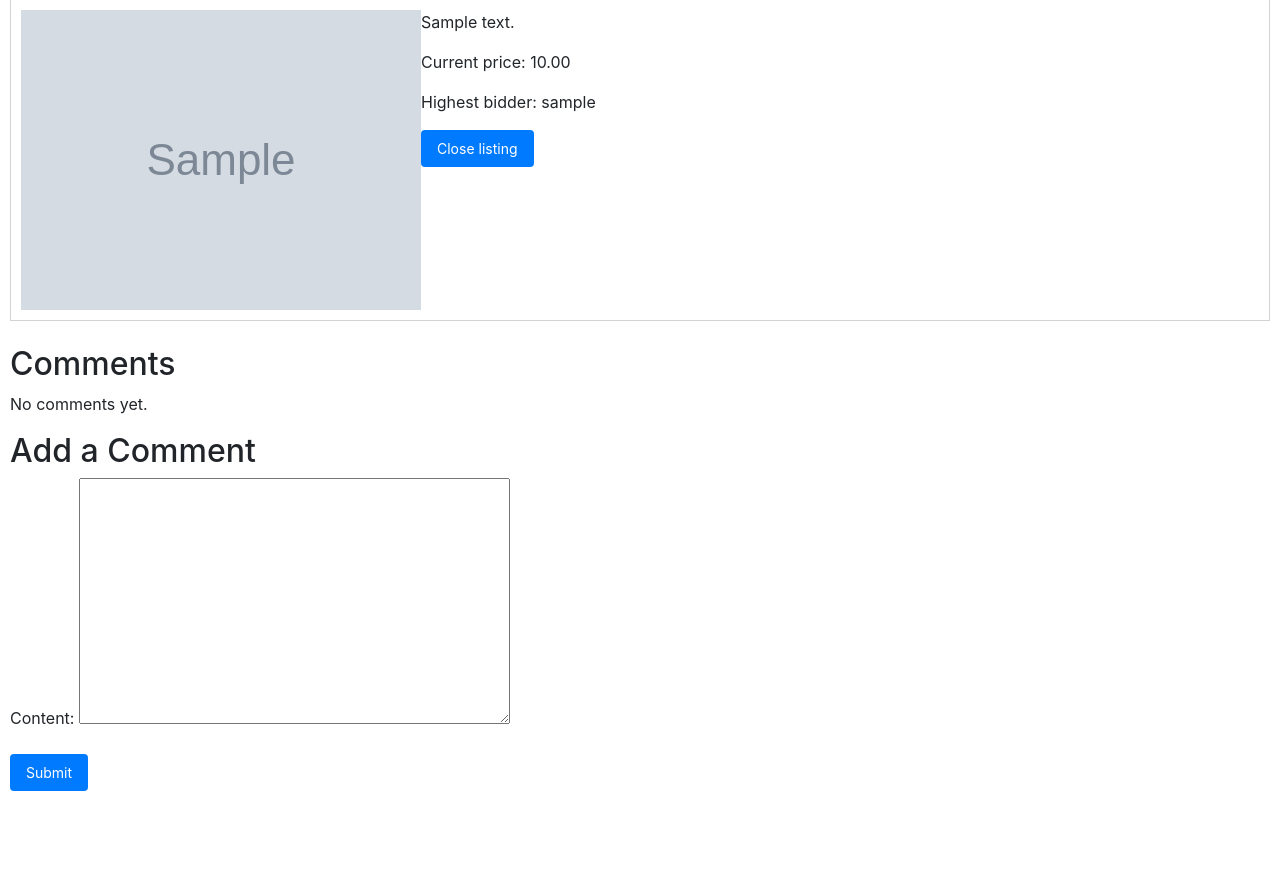
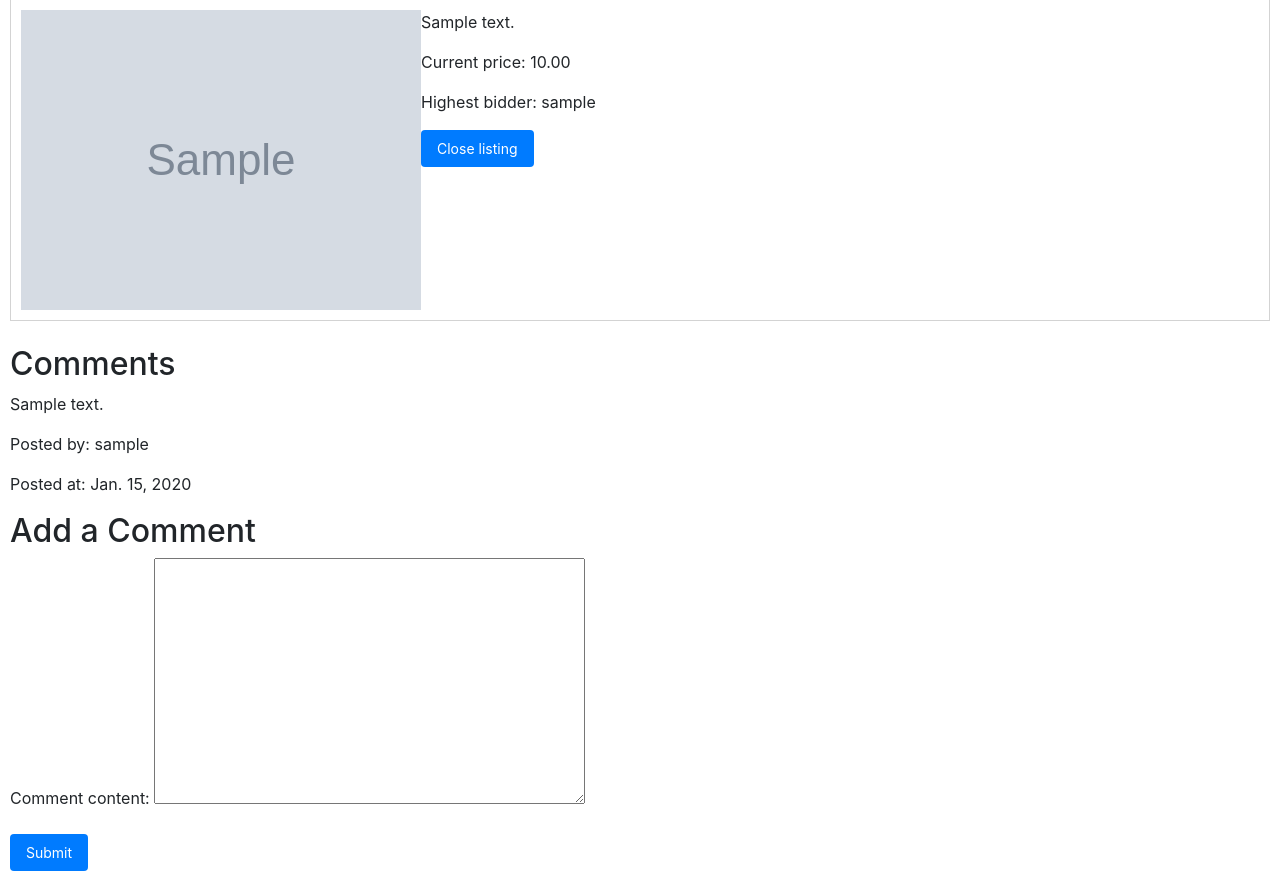
Before and after one commit to ZayRex/e-commerce-django, a Django app: page /1 in a window 1280 px wide. Shown: the part 210-1091 px from the top of the page. Before the commit the page ends 1001 px from the top, so only its background shows below. Run offline with Django 3.2, Linux system fonts and the light colour scheme; a user stored in the database is signed in; tables that the repository leaves empty hold one stand-in row (values such as "Sample post"); grey boxes marked "Sample" are stand-in pictures; some libraries are stand-ins or nearby versions.

Commit message:
complete comment function

```diff
--- a/auctions/forms.py
+++ b/auctions/forms.py
@@ -1,5 +1,5 @@
 from django import forms
-from .models import AuctionListing
+from .models import AuctionListing, Comment
 
 class ListingForm(forms.ModelForm):
 
@@ -7,5 +7,7 @@ class ListingForm(forms.ModelForm):
         model = AuctionListing
         fields = ['title', 'description', 'current_price', 'image_url', 'category']
 
-class CommentForm(forms.Form):
-    content = forms.CharField(widget=forms.Textarea)
+class CommentForm(forms.ModelForm):
+    class Meta:
+        model = Comment
+        fields = ['comment_content']
--- a/auctions/models.py
+++ b/auctions/models.py
@@ -13,16 +13,16 @@ class AuctionListing(models.Model):
     current_price = models.DecimalField(max_digits=10, decimal_places=2, validators=[MinValueValidator(0.01)])
     image_url = models.URLField(blank=True, null=True)
     category = models.CharField(max_length=50, blank=True, null=True)
-    owner = models.ForeignKey(User, on_delete=models.CASCADE)
+    owner = models.ForeignKey(User, on_delete=models.CASCADE, related_name="listing_owner")
     creation_time = models.DateField(blank=True, null=True)
     highest_bidder = models.ForeignKey(User, on_delete=models.SET_NULL, blank=True, null=True, related_name='bids')
-    comments = models.ManyToManyField(User, through='Comment')
+    comments = models.ManyToManyField('Comment', blank=True, related_name='users_comments')
     is_active = models.BooleanField(default=True)
 
 class Comment(models.Model):
     listing = models.ForeignKey(AuctionListing, on_delete=models.CASCADE)
-    owner = models.ForeignKey(User, on_delete=models.CASCADE)
-    comment = models.TextField(max_length=500)
+    owner = models.ForeignKey(User, on_delete=models.CASCADE, related_name="Comment_owner")
+    comment_content = models.TextField(max_length=500)
     time = models.DateField()
 
 class Bid(models.Model):
--- a/auctions/templates/auctions/listing_page.html
+++ b/auctions/templates/auctions/listing_page.html
@@ -65,19 +65,21 @@
     <h2>Comments</h2>
 {% for comment in comments %}
     <div class="comment">
-        <p>{{ comment.content }}</p>
-        <p>Posted by: {{ comment.user.username }}</p>
-        <p>Posted at: {{ comment.created_at }}</p>
+        <p>{{ comment.comment_content }}</p>
+        <p>Posted by: {{ comment.owner.username }}</p>
+        <p>Posted at: {{ comment.time }}</p>
     </div>
 {% empty %}
     <p>No comments yet.</p>
 {% endfor %}
 
 <!-- Comment form -->
+{% if user.is_authenticated %}
     <h2>Add a Comment</h2>
     <form method="POST" action="{% url 'add_comment' listing.id %}">
         {% csrf_token %}
         {{ comment_form.as_p }}
         <button type="submit">Submit</button>
     </form>
+{% endif %}
 {% endblock %}
--- a/auctions/urls.py
+++ b/auctions/urls.py
@@ -9,5 +9,6 @@ urlpatterns = [
     path("register", views.register, name="register"),
     path("create_listing", views.create_listing, name="create_listing"),
     path("watchlist", views.watchlist, name="watchlist"),
-    path("<listing_id>", views.listing_page, name="listing_page")
+    path("<listing_id>", views.listing_page, name="listing_page"),
+    path("<listing_id>/add_comment",views.add_comment, name="add_comment")
 ]
--- a/auctions/views.py
+++ b/auctions/views.py
@@ -1,12 +1,13 @@
 from django.contrib.auth import authenticate, login, logout
 from django.db import IntegrityError
-from django.http import HttpResponse, HttpResponseRedirect, HttpResponseForbidden
+from django.http import HttpResponse, HttpResponseRedirect, HttpResponseForbidden, HttpResponseBadRequest, Http404
 from django.shortcuts import render
 from django.urls import reverse
-from .models import User, AuctionListing
+from .models import User, AuctionListing, Comment
 from .forms import ListingForm, CommentForm
 from django.contrib import messages
 from django.shortcuts import render, redirect
+from django.utils import timezone
 
 
 def index(request):
@@ -83,17 +84,24 @@ def create_listing(request):
     return render(request, 'auctions/create_listing.html', {'form': form})
 
 def listing_page(request, listing_id):
-    in_watchlist = False
-    listing = AuctionListing.objects.get(pk=listing_id)
-    if request.user.is_authenticated and request.user.watchlist.filter(id=listing_id).exists():
-        in_watchlist = True
+    try:
+        listing = AuctionListing.objects.get(pk=listing_id)
+    except (AuctionListing.DoesNotExist, ValueError):
+        raise Http404("Listing does not exist")
+    comments = listing.comments.all()
+    in_watchlist = request.user.is_authenticated and request.user.watchlist.filter(id=listing_id).exists()
+
+    #show notification when listing is closed
     if not listing.is_active:
         if request.user == listing.highest_bidder:
             messages.success(request, 'The listing was closed, you won!')
         else:
             messages.error(request, 'The listing was closed. Unfortunately you have not won the item.')
 
+
     if request.method == "POST":
+
+        #bidding post requests
         if request.POST["form_type"]=="bid":
             bid_amount = float(request.POST["bid_amount"])
             if (not listing.highest_bidder and bid_amount<listing.current_price) or bid_amount<=listing.current_price:
@@ -103,6 +111,8 @@ def listing_page(request, listing_id):
                 listing.current_price = bid_amount
                 listing.save()
                 messages.success(request, 'You are the highest bidder!')
+
+        #add to watchlist post request
         elif request.POST["form_type"]=="add_to_watchlist":
             if in_watchlist:
                 messages.error(request, "The listing is already in your watchlist")
@@ -110,6 +120,8 @@ def listing_page(request, listing_id):
                 request.user.watchlist.add(listing)
                 in_watchlist = True
                 messages.success(request, 'Listing added to watchlist.')
+
+        #remove from watchlist post request
         elif request.POST["form_type"]=="remove_from_watchlist":
             if not in_watchlist:
                 messages.error(request, "The listing is not in your watchlist")
@@ -117,15 +129,19 @@ def listing_page(request, listing_id):
                 request.user.watchlist.remove(listing)
                 in_watchlist = False
                 messages.success(request, 'Listing removed to watchlist.')
+
+        #close listing post request
         else:
             listing.is_active = False
             listing.save()
             messages.success(request, 'Listing is now closed.')
+
     comment_form = CommentForm()
     return render(request, "auctions/listing_page.html", {
-        "listing": AuctionListing.objects.get(pk=listing_id),
+        "listing": listing,
         "in_watchlist": in_watchlist,
-        "comment_form": comment_form
+        "comment_form": comment_form,
+        "comments": comments
     })
 
 def watchlist(request, listing_id=None):
@@ -144,3 +160,22 @@ def watchlist(request, listing_id=None):
     return render(request, "auctions/watchlist.html", {
         "watchlist": request.user.watchlist.all()
     })
+
+def add_comment(request, listing_id):
+    if not request.user.is_authenticated:
+        return HttpResponseForbidden()
+    if request.method == 'POST':
+        listing = AuctionListing.objects.get(id=listing_id)
+        form = CommentForm(request.POST)
+        if form.is_valid():
+            comment = form.save(commit=False)
+            comment.listing = listing
+            comment.owner = request.user
+            comment.time = timezone.now()
+            comment.save()
+            listing.comments.add(comment)
+            return redirect('listing_page', listing_id)
+        else:
+            messages.error(request, "Cannot post comment")
+            return redirect('listing_page', listing_id)
+    return HttpResponseBadRequest("Invalid request method")
```
Also changed, not shown: auctions/migrations/0001_initial.py. Lines whose indentation alone changed are shown as unchanged.
